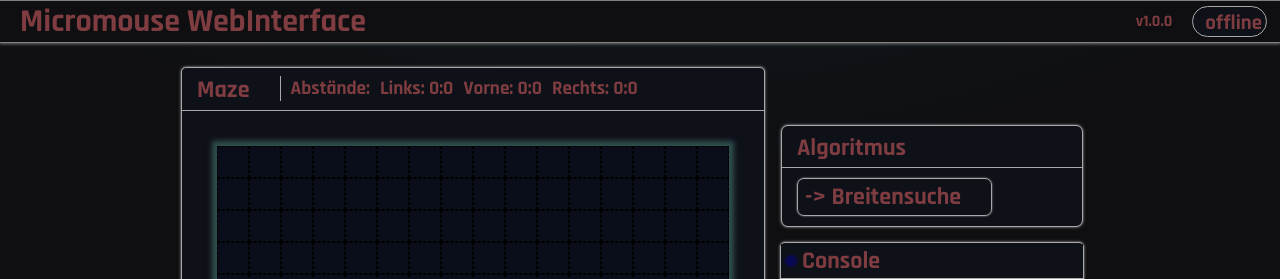
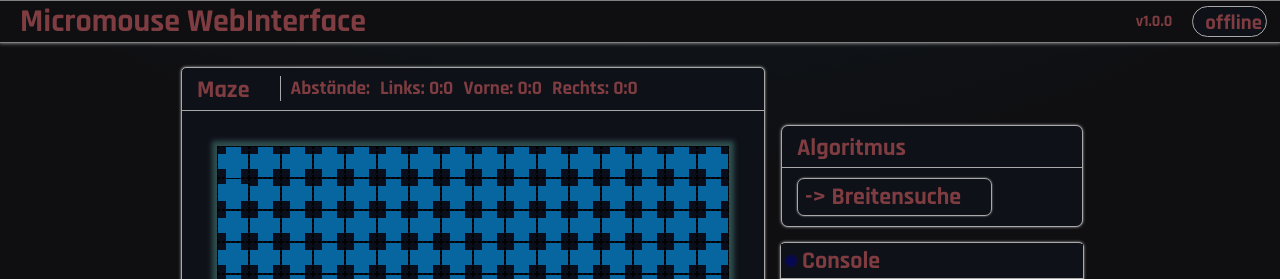
Before and after one commit to al83012/Informatik-Q12---Micromouse, a plain HTML site: page web-interface/web_frontend/home.html in a window 1280 px wide. Shown: the top 279 px of the page. Drawn offline with Linux system fonts and the light colour scheme; no server answers.

Commit message:
initializing maze for paths & added a new path style

```diff
--- a/web-interface/web_frontend/home.html
+++ b/web-interface/web_frontend/home.html
@@ -58,7 +58,21 @@
             </div>
             <div class="maze_square">
             <div class="maze_row">
-                <div class="maze_tile"></div>
+                <div class="maze_tile">
+                    <div class="path_container">
+                        <div class="path_row_tb">
+                            <div class="path_tile_tb"></div>
+                        </div>
+                        <div class="path_row_middle">
+                            <div class="path_tile_lr"></div>
+                            <div class="path_tile_middle"></div>
+                            <div class="path_tile_lr"></div>
+                        </div>
+                        <div class="path_row_tb">
+                            <div class="path_tile_tb"></div>
+                        </div>
+                    </div>
+                </div>
                 <div class="maze_tile"></div>
                 <div class="maze_tile"></div>
                 <div class="maze_tile"></div>
--- a/web-interface/web_frontend/module/index.js
+++ b/web-interface/web_frontend/module/index.js
@@ -51,6 +51,8 @@ export class Index {
                     }
                 });
         }
+
+        init_maze();
 
         StyleAdder.disableForClass();
 
@@ -157,6 +159,59 @@ export class Index {
     }
 }
 
+function init_maze() {
+    for (let i = 0; i < 16*16; i++) {
+        let tile = Index.squares[convert_index_to_coords(i)];
+        let container = document.createElement("div");
+        container.className = "path_container";
+        container.id = "path_container_" + i;
+
+        let row_up = document.createElement("div");
+        row_up.className = "path_row_tb"
+        row_up.id = "path_row_up_" + i;
+
+        let row_middle = document.createElement("div");
+        row_middle.className = "path_row_middle";
+        row_middle.id = "path_row_middle_" + i;
+
+        let row_down = document.createElement("div");
+        row_down.className = "path_row_tb";
+        row_down.id = "path_row_down_" + i;
+
+        let up = document.createElement("div");
+        up.className = "path_tile_tb";
+        up.id = "path_tile_up_" + i;
+
+        let down = document.createElement("div");
+        down.className = "path_tile_tb";
+        down.id = "path_tile_down_" + i;
+
+        let right = document.createElement("div");
+        right.className = "path_tile_lr";
+        right.id = "path_tile_right_" + i;
+
+        let left = document.createElement("div");
+        left.className = "path_tile_lr";
+        left.id = "path_tile_left_" + i;
+
+        let middle = document.createElement("div");
+        middle.className = "path_tile_middle";
+        middle.id = "path_tile_middle_" + i;
+
+        row_up.appendChild(up);
+        row_middle.appendChild(left);
+        row_middle.appendChild(middle);
+        row_middle.appendChild(right);
+        row_down.appendChild(down);
+
+        container.appendChild(row_up);
+        container.appendChild(row_middle);
+        container.appendChild(row_down);
+
+        tile.appendChild(container);
+    }
+}
+
 function play_reset_animation() {
     let group_main = new AnimGroup(4);
     for (let i = 0; i<16; i++) {
@@ -178,6 +233,10 @@ function convert_index_to_coords(i) {
     x = (i)%16;
     y = (i-x)/16;
     return [x,y];
+}
+
+function convert_coords_to_index(i) {
+    return i[1]*16+i[0];
 }
 
 function select_square(square) {
--- a/web-interface/web_frontend/style.css
+++ b/web-interface/web_frontend/style.css
@@ -11,6 +11,8 @@ t23 {
     /*--bg: #181F10;*/
     --bg: #0f0f12;
     --bg_old: #0a0c12;
+    --bg_path: #0765A0;
+    --shadow_path: #4994C3;
     --text-color: #7F3D41/*#6B2737;*/;
     --button-text-color: #D9C5B2;
     --square_size: 30px;
@@ -452,6 +454,66 @@ body {
     border-color: black;
 }
 
+.path_container {
+    display: flex;
+    align-items: center;
+    flex-direction: column;
+    width: 100%;
+    height: 100%;
+    z-index: 18; /*height of all path_containers*/
+}
+
+.path_row_tb {
+    display: flex;
+    align-items: center;
+    width: 100%;
+    height: 25% !important;
+    flex-direction: row;
+    justify-content: center;
+}
+
+.path_row_middle {
+    display: flex;
+    align-items: center;
+    width: 100%;
+    height: 50% !important;
+    flex-direction: row;
+    justify-content: center;
+    z-index: 19; /*to be on top of every box shadow*/
+}
+
+.path_tile_tb {
+    display: flex;
+    align-items: center;
+    justify-content: center;
+    height: 100%;
+    width: 50% !important;
+    background: var(--bg_path);
+    /*box-shadow: darkgray 0 0 2px 2px;
+    border-left-width: 1px;
+    border-left-style: solid;
+    border-left-color: var(--shadow_path);*/
+}
+
+.path_tile_lr {
+    display: flex;
+    align-items: center;
+    justify-content: center;
+    height: 100%;
+    width: 25% !important;
+    background: var(--bg_path);
+    /*box-shadow: var(--bg_path) 0 0 2px 2px;*/
+}
+
+.path_tile_middle {
+    display: flex;
+    align-items: center;
+    justify-content: center;
+    height: 100%;
+    width: 50% !important;
+    background: var(--bg_path);
+}
+
 .unselectable {
     cursor: default;
 }
```
